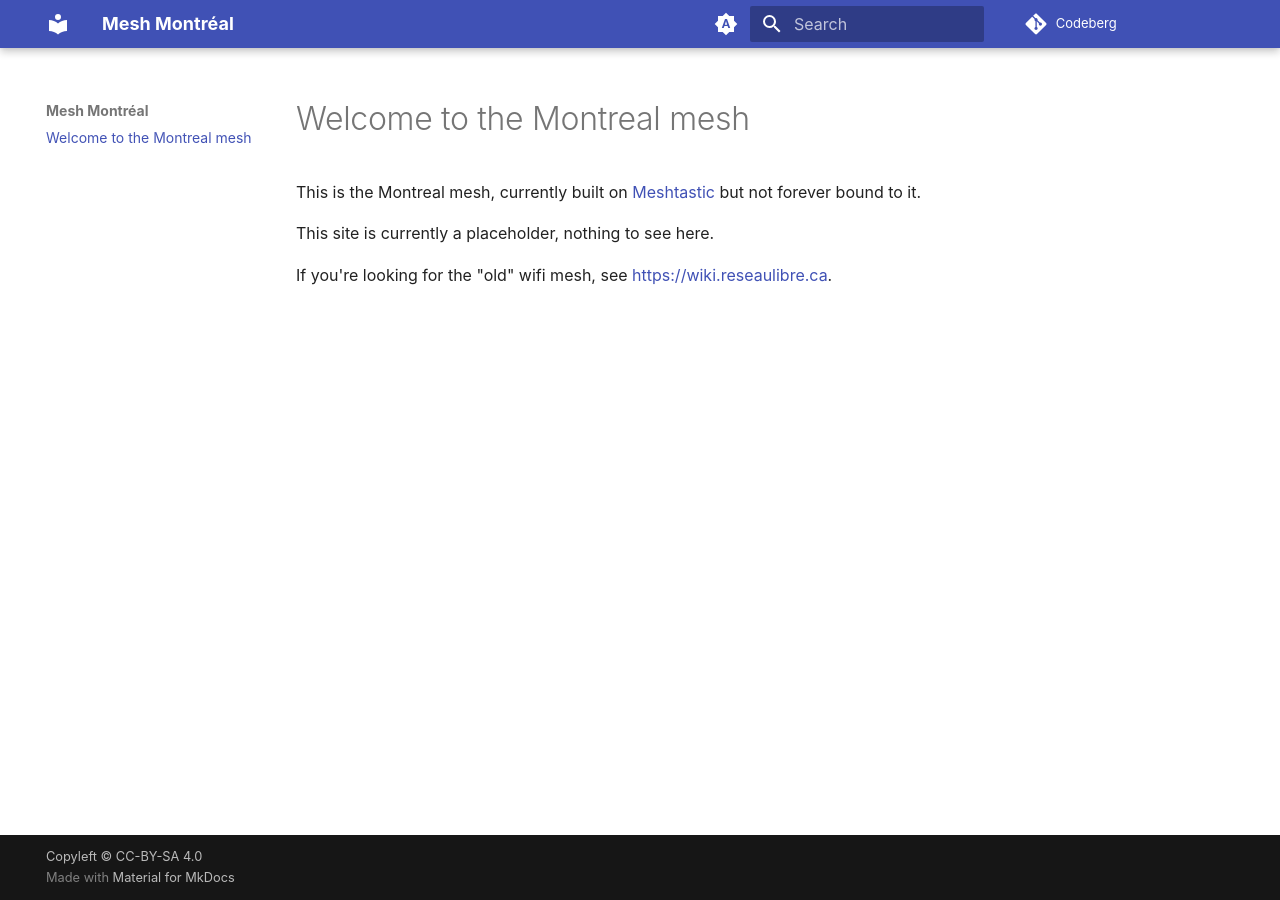
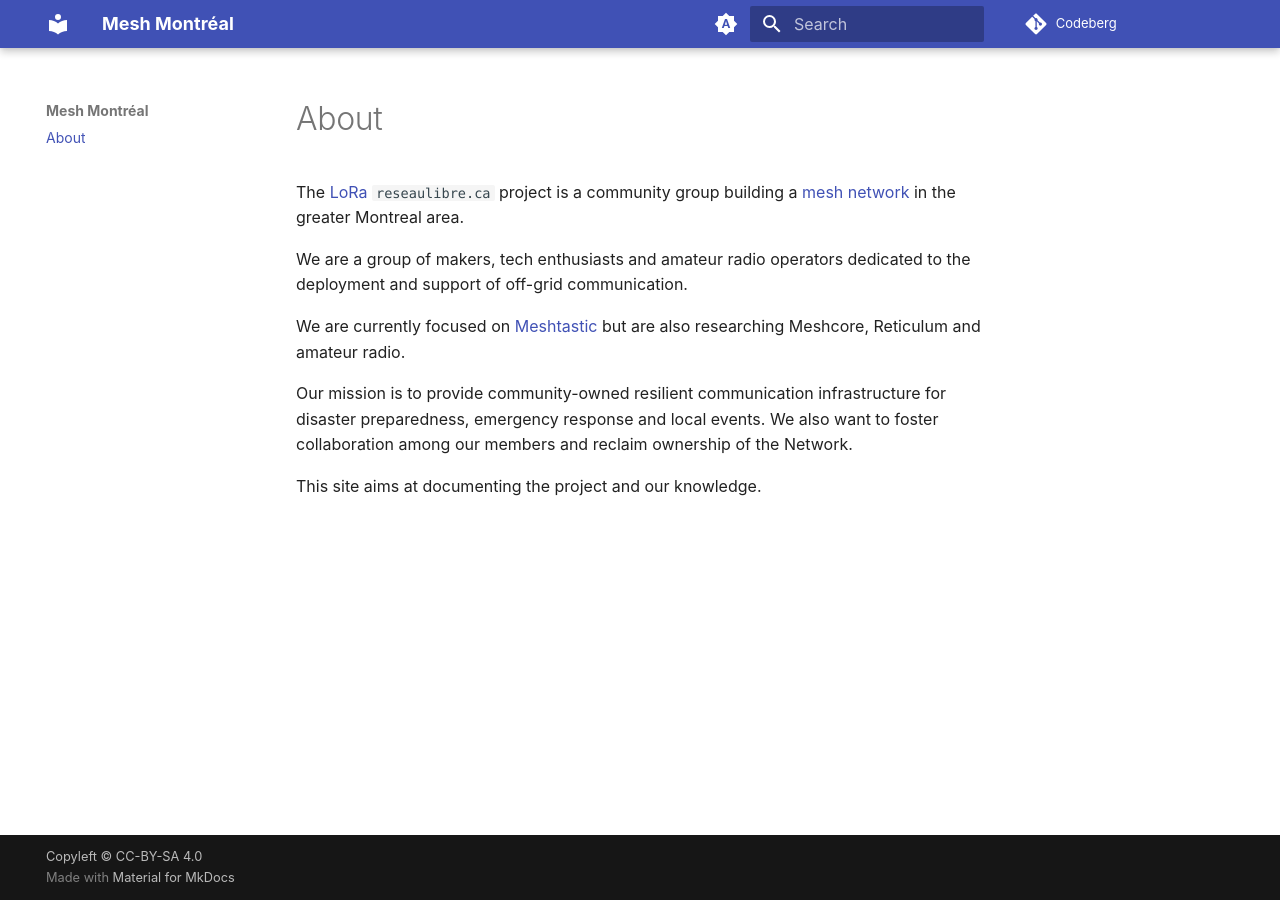
Before and after one commit to ReseauLibre/lora.reseaulibre.ca, an MkDocs documentation site: the page built from docs/index.md, in a window 1280 px wide. Built offline with MkDocs 1.6.1 and Material for MkDocs 9.7.7, drawn with Linux system fonts in a browser that asks for light colours.

Commit message:
draft a mission

```diff
--- a/docs/index.md
+++ b/docs/index.md
@@ -1,9 +1,17 @@
-# Welcome to the Montreal mesh
+# About
 
-This is the Montreal mesh, currently built on [Meshtastic](https://meshtastic.org/) but not
-forever bound to it.
+The [LoRa](https://en.wikipedia.org/wiki/LoRa) `reseaulibre.ca` project is a community group building a
+[mesh network](https://en.wikipedia.org/wiki/Mesh_networking) in the greater Montreal area.
 
-This site is currently a placeholder, nothing to see here.
+We are a group of makers, tech enthusiasts and amateur radio operators
+dedicated to the deployment and support of off-grid communication.
 
-If you're looking for the "old" wifi mesh, see
-<https://wiki.reseaulibre.ca>.
+We are currently focused on [Meshtastic](https://meshtastic.org/) but are also researching
+Meshcore, Reticulum and amateur radio.
+
+Our mission is to provide community-owned resilient communication
+infrastructure for disaster preparedness, emergency response and local
+events. We also want to foster collaboration among our members and
+reclaim ownership of the Network.
+
+This site aims at documenting the project and our knowledge.
```
